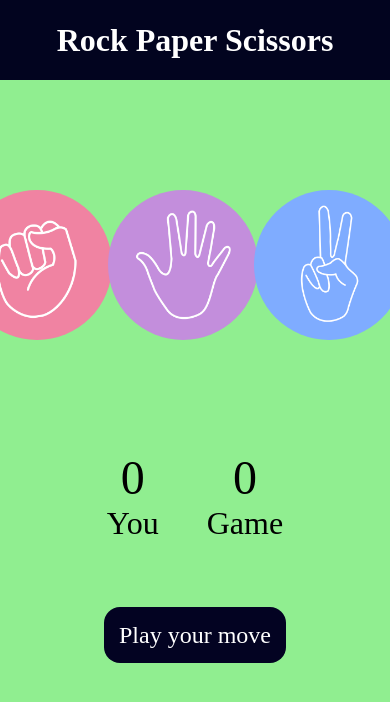
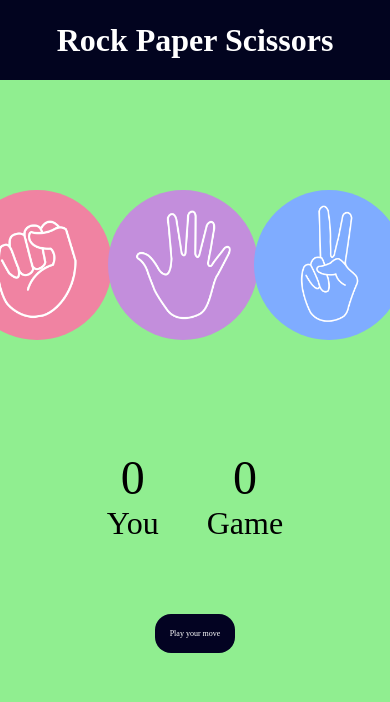
Before and after one commit to neetubansal2306/rock_paper_scissors_game, a plain HTML site: page index.html in a window 390 px wide. Drawn offline with Linux system fonts and the light colour scheme.

Commit message:
Update style.css

```diff
--- a/style.css
+++ b/style.css
@@ -76,4 +76,6 @@ img {
   .choices {
     margin-top: 10rem;
   }
+  #msg{
+    font-size: 0.5rem;
 }
```
